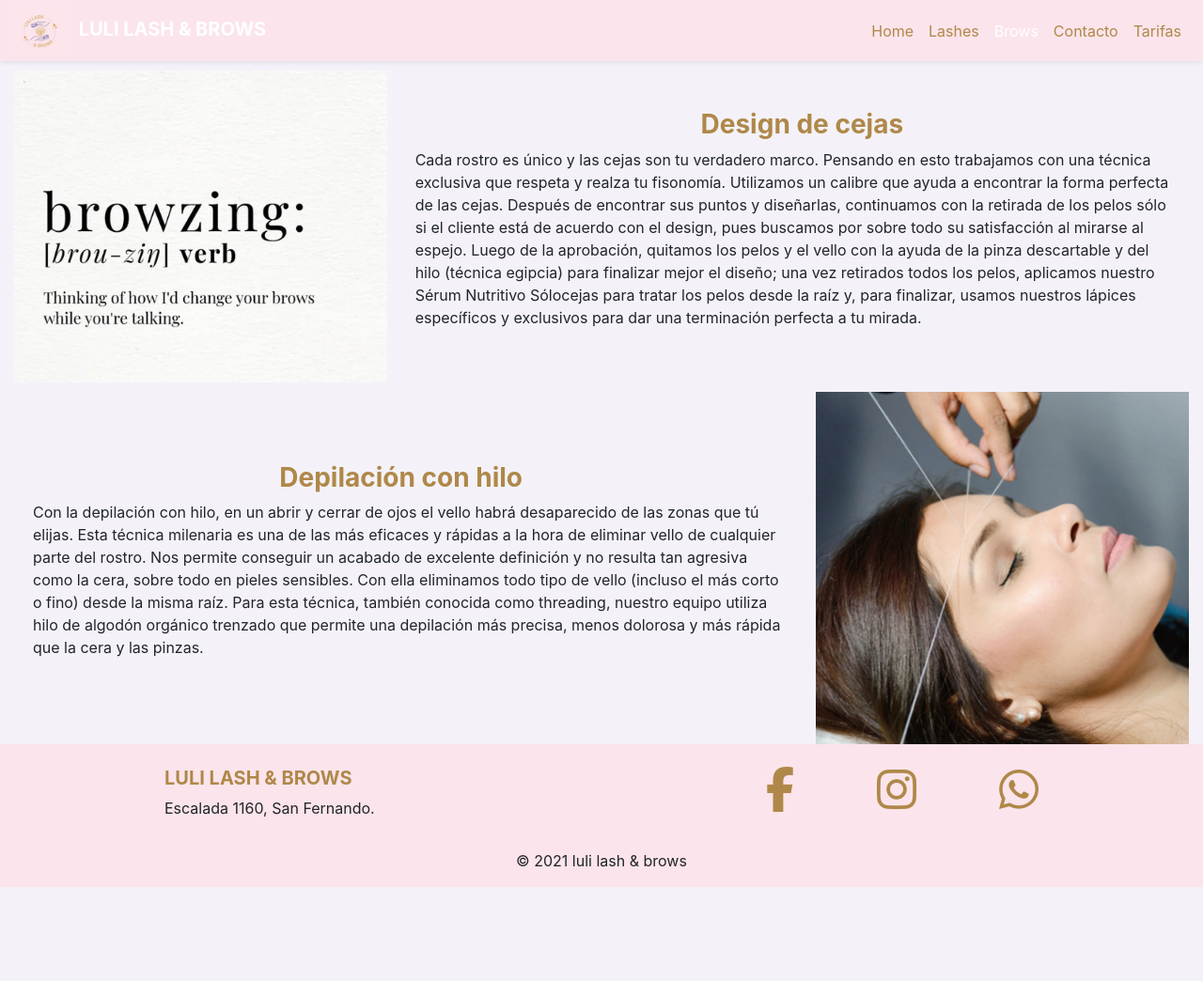
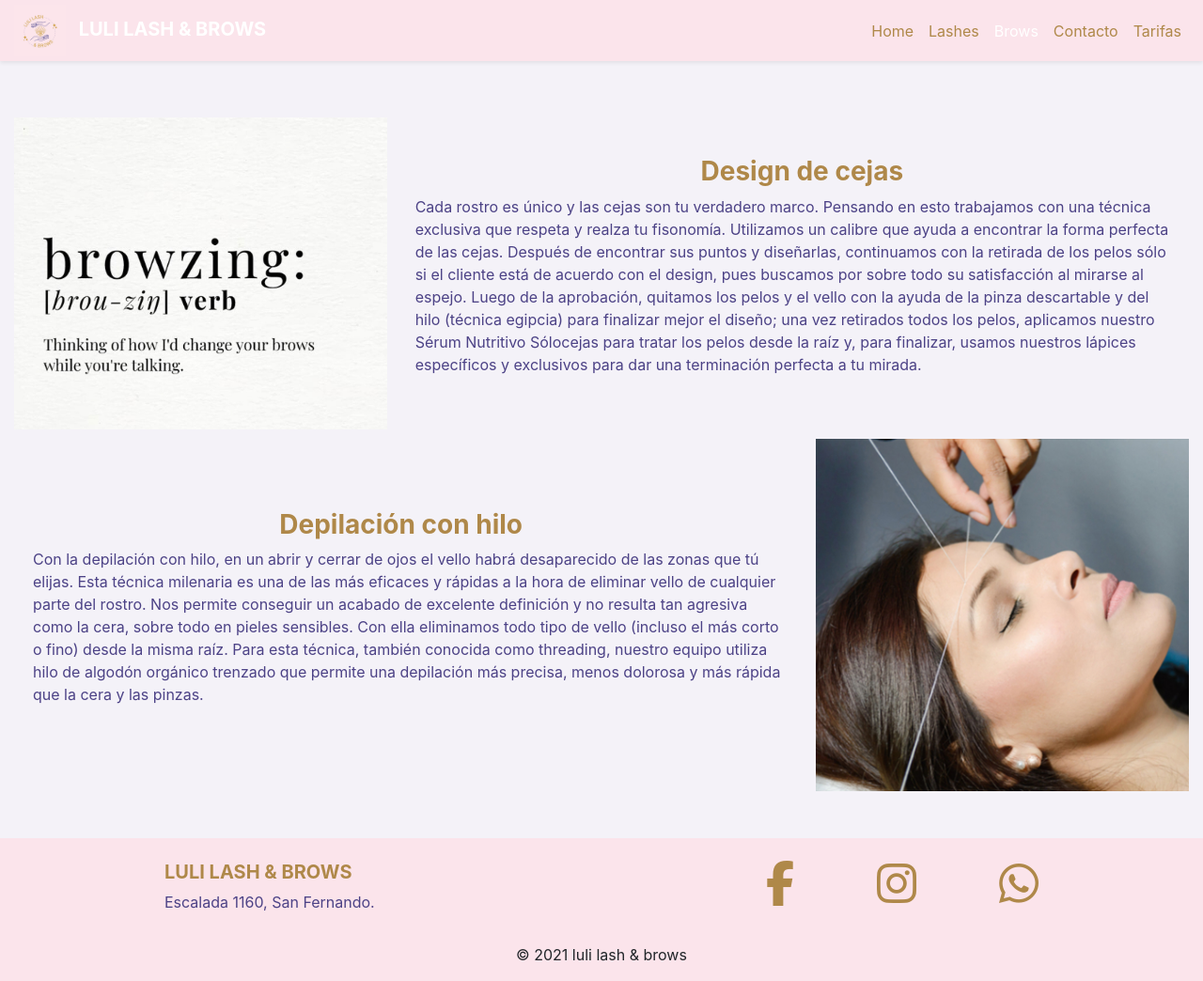
Before and after one commit to nicolasgiambra/luli-lash-and-brows, a plain HTML site: page paginas/brows.html in a window 1280 px wide. Shown: the whole page at 94% size. Before the commit the page ends 944 px from the top, so only its background shows below. Drawn offline with nearby package versions, Linux system fonts and the light colour scheme.

Commit message:
correccion de paddings y estilo de parrafos

```diff
--- a/css/stylesheet.css
+++ b/css/stylesheet.css
@@ -97,3 +97,7 @@ body{
 .marginB{
     margin-bottom: 40px;
 }
+
+p{
+    color:   #4c4286 ;
+}
--- a/paginas/brows.html
+++ b/paginas/brows.html
@@ -13,7 +13,7 @@
     <title>luli lash & brows</title>
 </head>
 <body>
-    <header class="sticky-top">
+    <header class="sticky-top paddingB">
         <div class="container-fluid">
             <div class="row">
                 <div class="col-lg-12 col-xs-12 noPadding">
@@ -43,7 +43,7 @@
             </div>
         </div>
     </header>
-    <div class="container-fluid">
+    <div class="container-fluid paddingB">
         <div class="row paddingTBdiezpx">
             <div class="col-xl-4 col-xs-12">
                 <img src="../imagenes/browzing.jpg" alt="browzing" width="439" class="img-fluid">
```
Also changed, not shown: paginas/contacto.html (+1 -1 lines), paginas/lashes.html (+3 -3 lines), paginas/tarifas.html (+1 -1 lines), imagenes/nicoSite.jpg.
